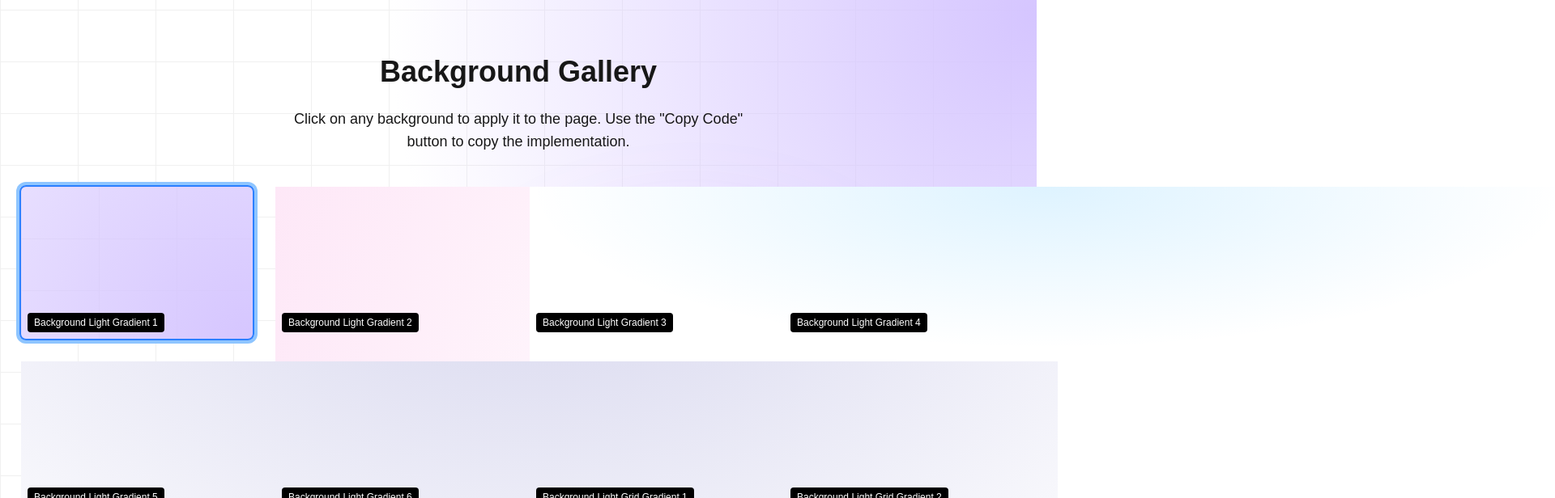
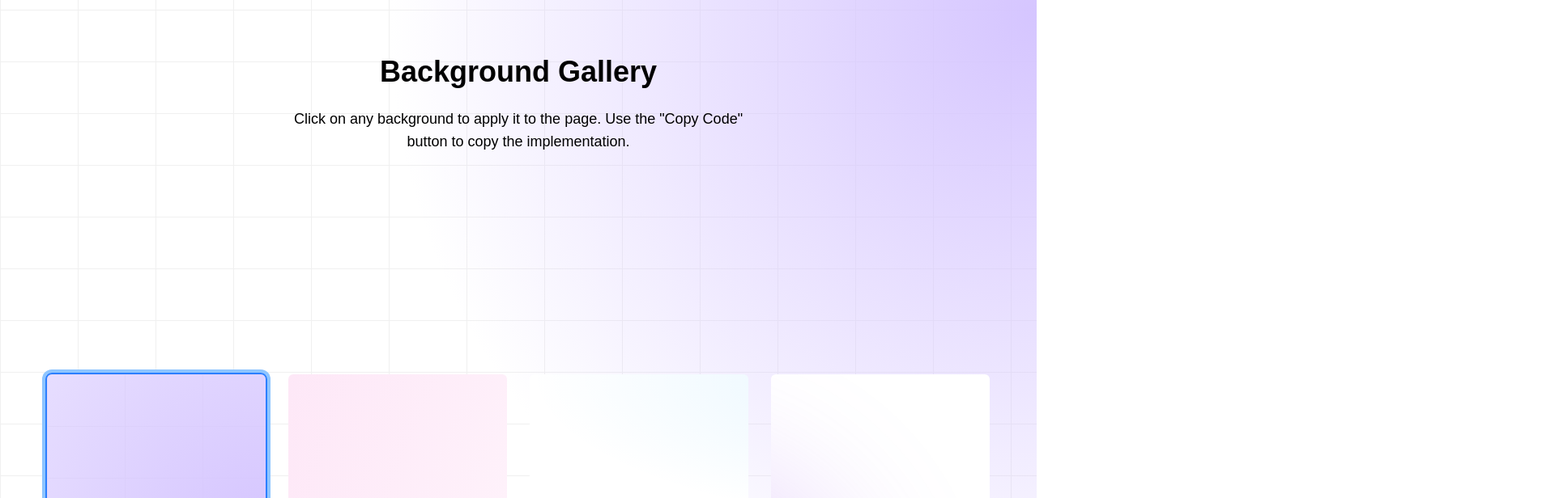
Before and after one commit to pavannitheesh/bggallery, a Next.js app: page / in a window 1280 px wide. Shown: the part 180-796 px from the top of the page at 81% size, 1920 px wide, since content can reach past the window. Built offline with nearby package versions, Linux system fonts and the light colour scheme.

Commit message:
refactor(BackgroundGallery): improve layout and add theme support

```diff
--- a/app/_components/BackgroundGallery.tsx
+++ b/app/_components/BackgroundGallery.tsx
@@ -1,33 +1,34 @@
 import { BACKGROUND_OPTIONS as backgrounds } from '@/data/background';
-export default function BackgroundGallery({ activeIndex, onBackgroundChange }) {
-    const handleCopyCode = async (bg, e) => {
+
+type BackgroundGalleryProps = {
+  activeIndex: number;
+  onBackgroundChange: (index: number) => void;
+};
+
+export function BackgroundGallery({ activeIndex, onBackgroundChange }: BackgroundGalleryProps) {
+  const handleCopyCode = async (bg: typeof backgrounds[0], e: React.MouseEvent) => {
     e.stopPropagation();
     try {
-            // Create a string representation of the component's JSX
       const componentString = bg.component.type.toString();
       await navigator.clipboard.writeText(componentString);
-            // Optional: Add a toast notification here to show success
     } catch (err) {
       console.error('Failed to copy code:', err);
-            // Optional: Add error handling notification
     }
   };
 
   return (
+    <div className="container mx-auto px-4">
       <div className="grid grid-cols-1 sm:grid-cols-2 md:grid-cols-3 lg:grid-cols-4 gap-6">
-            {backgrounds.map((bg, index) => {
-                const Background = bg.component;
-
-                return (
+        {backgrounds.map((bg, index) => (
           <div
             key={index}
-                        className={`h-48 rounded-lg cursor-pointer relative border-2 ${
+            className={`h-48 rounded-lg cursor-pointer relative border-2 overflow-hidden ${
               index === activeIndex ? 'border-blue-500 ring-4 ring-blue-300' : 'border-transparent'
             }`}
             onClick={() => onBackgroundChange(index)}
           >
             <div className="absolute inset-0">
-                           {Background}
+              {bg.component}
             </div>
             <div className="absolute inset-0 bg-transparent bg-opacity-0 hover:bg-opacity-20 transition-all flex items-center justify-center">
               <div className="opacity-0 hover:opacity-100 transition-opacity">
@@ -46,8 +47,8 @@ export default function BackgroundGallery({ activeIndex, onBackgroundChange }) {
               {bg.name}
             </div>
           </div>
-                );
-            })}
+        ))}
+      </div>
     </div>
   );
 }
--- a/app/page.tsx
+++ b/app/page.tsx
@@ -1,6 +1,6 @@
 'use client';
 import { useState } from 'react';
-import BackgroundGallery from '@/app/_components/BackgroundGallery';
+import{ BackgroundGallery }from '@/app/_components/BackgroundGallery';
 import { BACKGROUND_OPTIONS as backgroundsData } from '@/data/background';
 
 export default function Home() {
@@ -11,25 +11,30 @@ export default function Home() {
   };
 
   const Background = backgroundsData[activeBackground].component;
+  const isDarkTheme = backgroundsData[activeBackground].theme === 'dark';
+  return (
+    <>
 
-  return (
-    <main className="min-h-screen w-full relative pt-[225px]">
-      {/* Active Background */}
+    <div className="fixed left-0 top-0 -z-10 h-full w-full">
     {Background}
+  </div>
+    <main className="h-screen w-full relative pt-[225px]">
 
       {/* Content */}
       <div className="relative z-10 p-6 container mx-auto">
-        <h1 className="text-4xl font-bold mb-6 text-center">Background Gallery</h1>
-        <p className="text-lg text-center mb-10 max-w-xl mx-auto">
+        <h1 className={`text-4xl font-bold mb-6 text-center ${isDarkTheme ? 'text-white' : 'text-black'}`}>Background Gallery</h1>
+        <p className={`text-lg text-center mb-10 max-w-xl mx-auto ${isDarkTheme ? 'text-white' : 'text-black'}`}>
           Click on any background to apply it to the page.
           Use the "Copy Code" button to copy the implementation.
         </p>
-
+          </div>
+        <div className="overflow-hidden px-4 pb-20 pt-52 md:px-10">
         <BackgroundGallery
           activeIndex={activeBackground}
           onBackgroundChange={handleBackgroundChange}
         />
-      </div>
+        </div>
     </main>
+    </>
   );
 }
```
Lines whose indentation alone changed are shown as unchanged.
